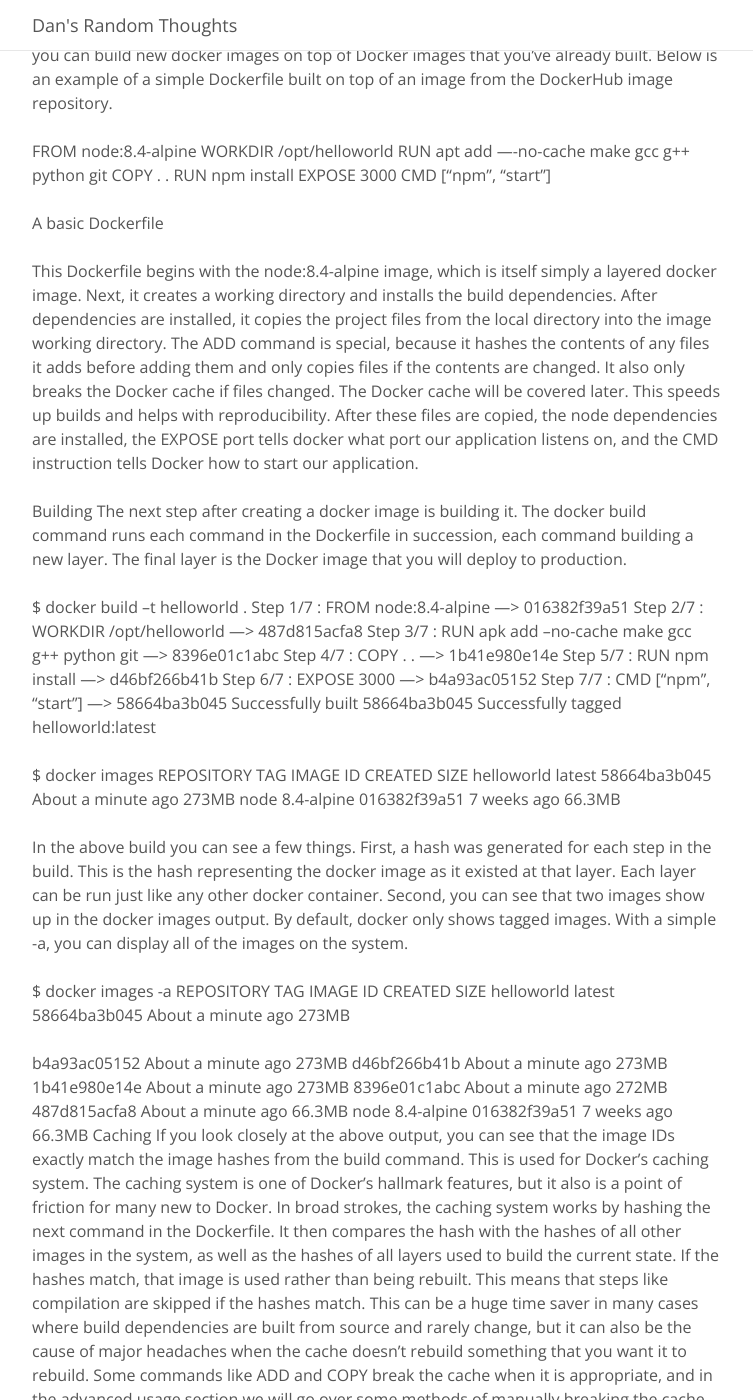
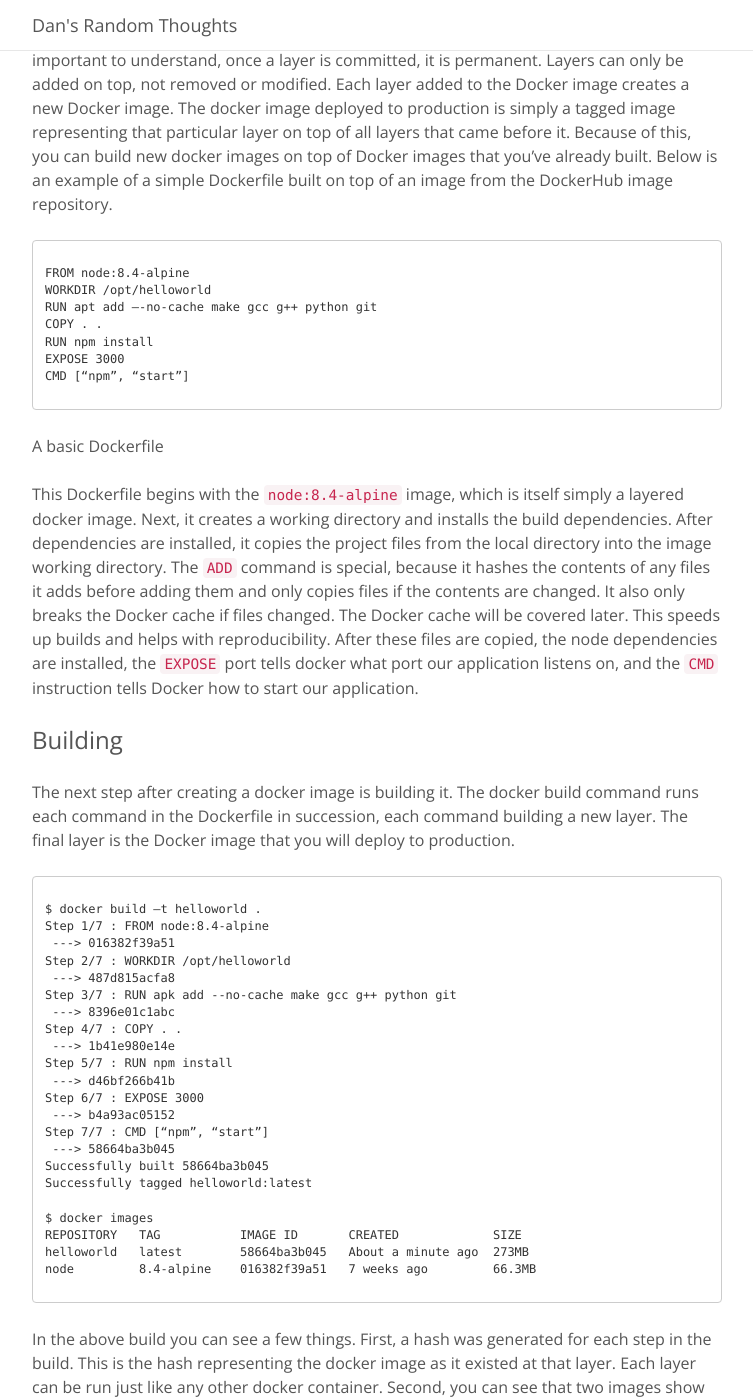
Before and after one commit to dyladan/dyladan.github.io, a Jekyll site: the page built from _posts/2017-10-31-docker.md, in a window 1280 px wide and 1400 px high, scrolled down 1546 px. Shown: the whole window, without its empty margins (263-1016 px from the left). Built offline with Jekyll 4.4.1, drawn with Linux system fonts in a browser that asks for light colours; some of the changed text lies outside the part shown.

Commit message:
Markdownify docker export from bear

````diff
--- a/_posts/2017-10-30-docker.md
+++ b/_posts/2017-10-31-docker.md
@@ -1,34 +1,34 @@
 ---
 layout: post
 title: “Docker”
-date: 2017-10-30T18:47:52-04:00
+date: 2017-10-31T14:44:14-04:00
 categories: abc
 ---
 
-Docker
+# Docker
 A few weeks ago a coworker asked me to do an introductory presentation on the way we use Docker. This is an attempt at distilling my thoughts into a more consumable form. In this post I’ll cover everything from setup, to a basic dockerfile, to deployment and advanced usage.
 
-History and Motivation
+## History and Motivation
 
 In the early days of computing, hardware and the environment that an application ran in was largely predictable and unchanging. Since then, computers and servers have evolved into commoditized systems with many users and manifold possible hardware and software configurations. With a modern public cloud architecture, the developer has very little control over the hardware and software that will ultimately be used to deploy production software. In many cases, the developer has no control at all. As environments became more complex, tools popped up to automate provisioning and deployment as much as possible so that an environment could be as predictable as possible, but failures occur often and when you least expect.
 
 A team where I work recently had a problem where their automated deployment script suddenly started pulling a new version of a JAR that was incompatible with the version their application was developed against, leading to a problem that occurred seemingly out of nowhere and was difficult to debug. The team has since fixed this, but the key takeaway is important. The fundamental nature of their problem was not that  the deployment script pulled the wrong version of a package, but that this was even possible in the first place.
 
-Process Containers
+## Process Containers
 
 This may seem like a simple problem, but what developer can honestly say that they have control over every single layer of their deployment stack? For those that can, do you? What version of node/java/go are you running? Do you control it on every production system? Even all the way down to the security patch level? The answer to one of these questions is overwhelmingly likely to be no, and this is the fundamental problem that cgroups (process containers), LXC, and Docker set out to solve.
 
 Cgroups are a layer of abstraction over an operating system similar to virtualization, but without requiring a fully virtualized operating system, and LXC was the first popular tool for managing cgroups. A process in a cgroup can be given limited or unlimited memory, hard disk space, network bandwidth, or access to arbitrary hardware. A process in a cgroup may think it is bound to listen on port 8080, when in fact it is bound on port 3232 of the host system, or not bound at all. It may think the system has only 2GB of memory when it actually has 10, or it may think it has 10 when it only has 2. A process in a cgroup is entirely isolated from the underlying hardware and the rest of the operating system unless it is explicitly given permission and access.
 
-Docker
+## Docker
 
 Docker is a management system for cgroups just like LXC. In fact, Docker used to be a wrapper around LXC. Docker takes container management to the next level with a layering file system, a public image repository, and a simple method for reproducible and fast image builds. It works by building an image in a series of layers, then it runs that image in a cgroup entirely isolated from the rest of the system. The only components that may be different between deployments are the hardware, the Linux kernel, and Docker itself.
 
-Dockerfiles and LayerFS
+## Dockerfiles and LayerFS
 
 Docker image layers themselves are described by commands in a Dockerfile. Each command in a Dockerfile creates another immutable layer on top of the Docker image. This is important to understand, once a layer is committed, it is permanent. Layers can only be added on top, not removed or modified. Each layer added to the Docker image creates a new Docker image. The docker image deployed to production is simply a tagged image representing that particular layer on top of all layers that came before it. Because of this, you can build new docker images on top of Docker images that you’ve already built. Below is an example of a simple Dockerfile built on top of an image from the DockerHub image repository.
 
-
+```
 FROM node:8.4-alpine
 WORKDIR /opt/helloworld
 RUN apt add —-no-cache make gcc g++ python git
@@ -36,15 +36,15 @@ COPY . .
 RUN npm install
 EXPOSE 3000
 CMD [“npm”, “start”]
-
+```
 A basic Dockerfile
 
-This Dockerfile begins with the node:8.4-alpine image, which is itself simply a layered docker image. Next, it creates a working directory and installs the build dependencies. After dependencies are installed, it copies the project files from the local directory into the image working directory. The ADD command is special, because it hashes the contents of any files it adds before adding them and only copies files if the contents are changed. It also only breaks the Docker cache if files changed. The Docker cache will be covered later. This speeds up builds and helps with reproducibility. After these files are copied, the node dependencies are installed, the EXPOSE port tells docker what port our application listens on, and the CMD instruction tells Docker how to start our application.
+This Dockerfile begins with the `node:8.4-alpine` image, which is itself simply a layered docker image. Next, it creates a working directory and installs the build dependencies. After dependencies are installed, it copies the project files from the local directory into the image working directory. The `ADD` command is special, because it hashes the contents of any files it adds before adding them and only copies files if the contents are changed. It also only breaks the Docker cache if files changed. The Docker cache will be covered later. This speeds up builds and helps with reproducibility. After these files are copied, the node dependencies are installed, the `EXPOSE` port tells docker what port our application listens on, and the `CMD` instruction tells Docker how to start our application.
 
-Building
+## Building
 The next step after creating a docker image is building it. The docker build command runs each command in the Dockerfile in succession, each command building a new layer. The final layer is the Docker image that you will deploy to production.
 
-
+```
 $ docker build –t helloworld .
 Step 1/7 : FROM node:8.4-alpine
  ---> 016382f39a51
@@ -67,11 +67,11 @@ $ docker images
 REPOSITORY   TAG           IMAGE ID       CREATED             SIZE
 helloworld   latest        58664ba3b045   About a minute ago  273MB
 node         8.4-alpine    016382f39a51   7 weeks ago         66.3MB
+```
 
+In the above build you can see a few things. First, a hash was generated for each step in the build. This is the hash representing the docker image as it existed at that layer. Each layer can be run just like any other docker container. Second, you can see that two images show up in the docker images output. By default, docker only shows *tagged* images. With a simple `-a`, you can display all of the images on the system.
 
-In the above build you can see a few things. First, a hash was generated for each step in the build. This is the hash representing the docker image as it existed at that layer. Each layer can be run just like any other docker container. Second, you can see that two images show up in the docker images output. By default, docker only shows tagged images. With a simple -a, you can display all of the images on the system.
-
-
+```
 $ docker images -a
 REPOSITORY   TAG           IMAGE ID       CREATED             SIZE
 helloworld   latest        58664ba3b045   About a minute ago  273MB
@@ -81,34 +81,34 @@ helloworld   latest        58664ba3b045   About a minute ago  273MB
 <none>       <none>        8396e01c1abc   About a minute ago  272MB
 <none>       <none>        487d815acfa8   About a minute ago  66.3MB
 node         8.4-alpine    016382f39a51   7 weeks ago         66.3MB
+```
 
+## Caching
 
-Caching
-
-If you look closely at the above output, you can see that the image IDs exactly match the image hashes from the build command. This is used for Docker’s caching system. The caching system is one of Docker’s hallmark features, but it also is a point of friction for many new to Docker. In broad strokes, the caching system works by hashing the next command in the Dockerfile. It then compares the hash with the hashes of all other images in the system, as well as the hashes of all layers used to build the current state. If the hashes match, that image is used rather than being rebuilt. This means that steps like compilation are skipped if the hashes match. This can be a huge time saver in many cases where build dependencies are built from source and rarely change, but it can also be the cause of major headaches when the cache doesn’t rebuild something that you want it to rebuild. Some commands like ADD and COPY break the cache when it is appropriate, and in the advanced usage section we will go over some methods of manually breaking the cache.
+If you look closely at the above output, you can see that the image IDs exactly match the image hashes from the build command. This is used for Docker’s caching system. The caching system is one of Docker’s hallmark features, but it also is a point of friction for many new to Docker. In broad strokes, the caching system works by hashing the next command in the Dockerfile. It then compares the hash with the hashes of all other images in the system, as well as the hashes of all layers used to build the current state. If the hashes match, that image is used rather than being rebuilt. This means that steps like compilation are skipped if the hashes match. This can be a huge time saver in many cases where build dependencies are built from source and rarely change, but it can also be the cause of major headaches when the cache doesn’t rebuild something that you want it to rebuild. Some commands like `ADD` and `COPY` break the cache when it is appropriate, and in the advanced usage section we will go over some methods of manually breaking the cache.
 
 The caching system works because of the layered file system described above. Each command is simply layered on top of the previous image, without mutating the underlying image. This means that any build dependencies present when a layer is committed will be in the image forever. Even if they are deleted in another layer later on, they still take up space in a lower layer of the image. In the case of tools like compilers and build toolchains, this can add up to hundreds of MBs if not GBs. In the advanced usage section we will discuss some strategies for reducing the docker image size.
 
-Deployment
+## Deployment
 
-Tagging
+### Tagging
 
-The first step in a Docker deployment is to push your image to an image host. This can be a private image repository or a public one like Docker Hub. First, tag your image with the repository/name:tag format (tag is optional and will be set to latest by default). In my case I’m going to tag the image as dyladan/helloworld.
+The first step in a Docker deployment is to push your image to an image host. This can be a private image repository or a public one like Docker Hub. First, tag your image with the `repository/name:tag` format (tag is optional and will be set to latest by default). In my case I’m going to tag the image as `dyladan/helloworld`.
 
-
+```
 $ docker tag helloworld dyladan/helloworld
 $ docker images
 REPOSITORY         TAG           IMAGE ID       CREATED        SIZE
 dyladan/helloworld latest        58664ba3b045   7 minutes ago  273MB
 helloworld         latest        58664ba3b045   7 minutes ago  273MB
 node               8.4-alpine    016382f39a51   7 weeks ago    66.3MB
+```
 
-
-Pushing
+### Pushing
 
 The next step is to push the image.
 
-
+```
 ## $ docker push dyladan/helloworld:latest
 The push refers to a repository [docker.io/dyladan/helloworld]
 388bbf91205d: Pushed
@@ -119,15 +119,15 @@ a1548a35ad87: Pushed
 ad77849d4540: Mounted from dyladan/beer-guardian
 5bef08742407: Mounted from dyladan/beer-guardian
 latest: digest: sha256:c2731a19724bf48f0026b400a3e0f1678e4095cb6a3b44ba88690ee65e0c6db9 size: 1786
+```
 
+This pushes not only the image that we’ve built, but all of the layers used to build it. You may notice that the last three lines don’t show `pushed`, but show `Mounted from dyladan/beer-guardian`. This is because the Docker caching systems works for image repositories as well. It knows that the first three layers are the same as images already in the repository in a different repo, and skips sending them over the network. Again, the is enabled by the layering file system and the immutability of images.
 
-This pushes not only the image that we’ve built, but all of the layers used to build it. You may notice that the last three lines don’t show pushed, but show Mounted from dyladan/beer-guardian. This is because the Docker caching systems works for image repositories as well. It knows that the first three layers are the same as images already in the repository in a different repo, and skips sending them over the network. Again, the is enabled by the layering file system and the immutability of images.
-
-Pulling
+### Pulling
 
 Next, on your production host, you pull the image from the repository.
 
-
+```
 $ docker pull dyladan/helloworld
 Using default tag: latest
 latest: Pulling from dyladan/helloworld
@@ -144,13 +144,13 @@ Status: Downloaded newer image for dyladan/helloworld:latest
 $ docker images -a
 REPOSITORY         TAG         IMAGE ID       CREATED         SIZE
 dyladan/helloworld latest      58664ba3b045   20 minutes ago  273MB
+```
 
-
-Running
+### Running
 
 That’s it! Since we built a fully self-contained binary image with no external dependencies, we can simply run the image we pulled. No more downloading, installing, and configuring hundreds of dependencies on every host. Just the lightweight Docker environment and the Linux kernel. The best part is that you can run just one, or thousands of images on a host and the running images don’t even know or care. In the example below, the container listens on port 3000, but that is just the container port. On the host, it is actually listening on port 80.
 
-
+```
 - [ ] $ docker run –t –p 80:3000 helloworld
 npm info using ~npm@5.3.0~
 npm info using ~node@v8.4.0~
@@ -159,23 +159,23 @@ npm info lifecycle helloworld@1.0.0~start: ~helloworld@1.0.0~
 helloworld@1.0.0 start /opt/helloworld
 > node index.js
 Listening on port 3000
+```
 
-
-Advanced Usage
+## Advanced Usage
 
 Now that we’ve gone through the basics
 
-Reducing Image Size
+### Reducing Image Size
 
-Breaking the Cache
+### Breaking the Cache
 
-Multi-Step Builds
+### Multi-Step Builds
 
-Docker Compose
+## Docker Compose
 
-Kubernetes
+## Kubernetes
 
-TODO
+## TODO
 - [ ] Advanced Usage
 	- [ ] Reducing image size
 	- [ ] Breaking the cache
````
